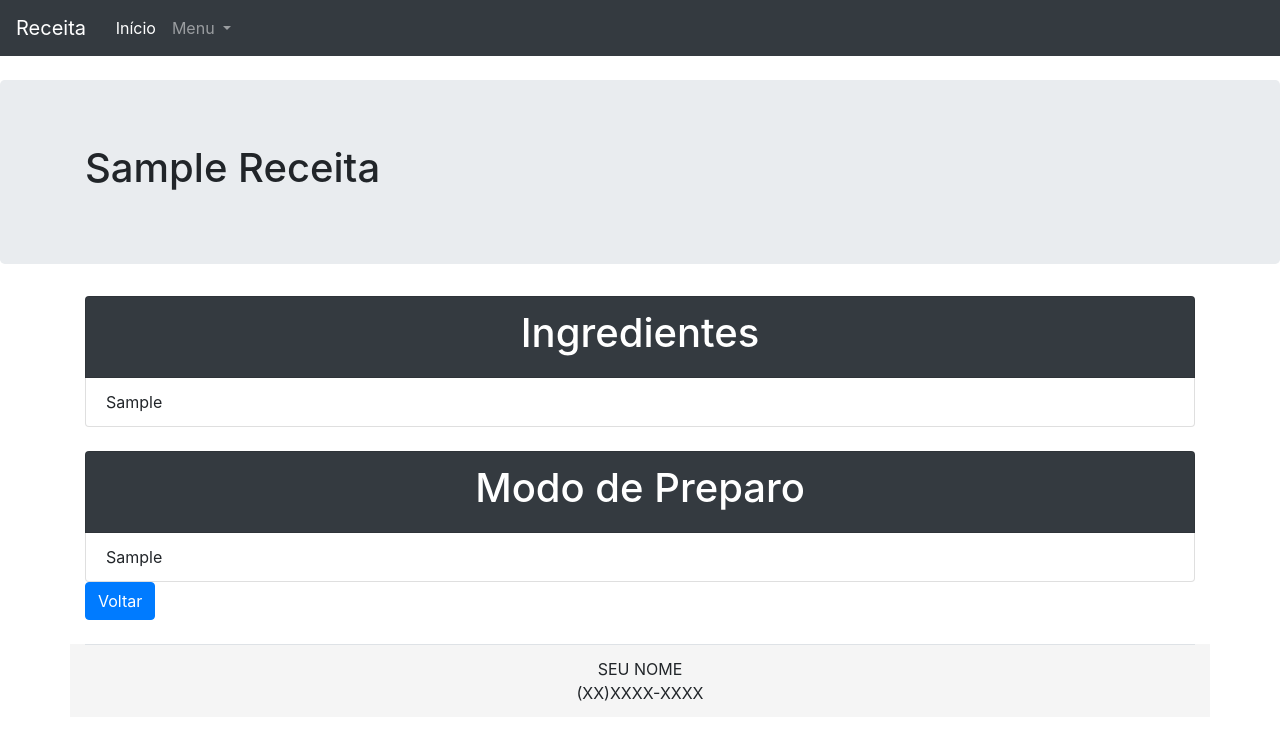
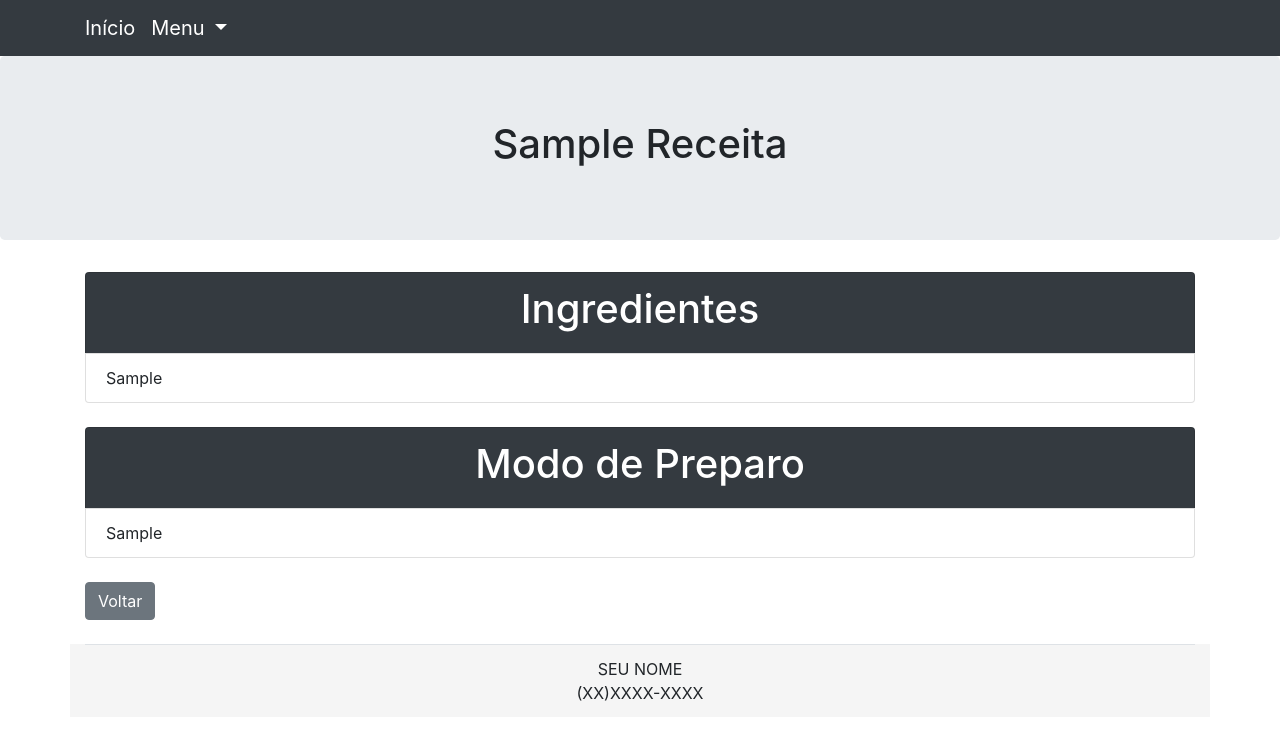
Before and after one commit to ludicarvalho/receitas, a PHP site: page /ler.php?id=1&pag=1 in a window 1280 px wide. Shown: the top 740 px of the page. Run offline with PHP 8.4, Linux system fonts and the light colour scheme; tables that the repository leaves empty or names only in its code hold one stand-in row (values such as "Sample post"); some libraries are stand-ins or nearby versions.

Commit message:
Update ler.php

```diff
--- a/ler.php
+++ b/ler.php
@@ -18,48 +18,63 @@ else {
 $data = $q->fetch(PDO::FETCH_ASSOC);
 }
 
+if (empty($_GET['pag']))
+	$pagina = 1;
+else
+	$pagina = $_GET['pag'];
+
 ?>
 <!DOCTYPE html>
 <html lang="pt-br">
 <head>
 	<meta charset="utf-8" />
-	<meta name="viewport" content="width=device-width, initial-scale=1.0">
+	<meta name="viewport" content="width=device-width, initial-scale=0.9">
 	<link rel="shortcut icon" href="img/favicon.png" />
-	<link rel="stylesheet" href="bootstrap/bootstrap.css" />
+	<link rel="stylesheet" href="bootstrap/bootstrap.min.css" />
 	<script src="bootstrap/jquery.js"></script>
 	<title>Receita - <?php echo ucwords($data['titulo']); ?></title>
 	<style>
-	.footer {
-		background-color: #f5f5f5;
+	.footer, h2 {
+		background-color: #F5F5F5;
+	}
+	@media screen and (max-width: 400px) {
+		div.ali {
+			text-align: right;
+		}
 	}
 	</style>
 </head>
 <body>
 
 <!-- Menu -->
-<nav class="navbar navbar-expand-lg navbar-dark bg-dark">
-	<span class="navbar-brand">Receita&nbsp;</span>
-	<ul class="navbar-nav mr-auto">
-		<li class="nav-item active">
-			<a class="nav-link" href="index.php">Início</a>
+<nav class="navbar navbar-expand-md navbar-dark bg-dark">
+	<div class="container">
+		<button class="navbar-toggler" type="button" data-toggle="collapse" data-target="#me" aria-controls="me" aria-expanded="false" aria-label="Toggle navigation">
+			<span class="navbar-toggler-icon"></span>
+		</button>
+		<div class="collapse navbar-collapse" id="me">
+			<ul class="navbar-nav">
+				<li>
+					<a class="navbar-brand" href="index.php">Início</a>
 				</li>
 				<li class="nav-item dropdown">
-			<a class="nav-link dropdown-toggle" href="#" id="navbarDropdown" role="button" data-toggle="dropdown" aria-haspopup="true" aria-expanded="false">
+					<a class="navbar-brand dropdown-toggle" href="#" id="navbarDropdown" role="button" data-toggle="dropdown" aria-haspopup="true" aria-expanded="false">
 						Menu
 					</a>
 					<div class="dropdown-menu" aria-labelledby="navbarDropdown">
 						<a class="dropdown-item" href="atualizar.php?id=<?php echo $data['id']; ?>">Atualizar Receita</a>
-				<a class="dropdown-item" href="apagar.php?id=<?php echo $data['id']; ?>&usr=<?php echo ucwords($data['titulo']); ?>">Apagar Receita</a>
+						<a class="dropdown-item" href="apagar.php?id=<?php echo $data['id']; ?>&nr=<?php echo ucwords($data['titulo']); ?>">Apagar Receita</a>
 					</div>
 				</li>
 			</ul>
+		</div>
+	</div>
 </nav>
 <!-- -->
 
-<br/>
 <div class="jumbotron">
 	<div class="container">
-		<h1><?php echo ucwords($data['titulo']); ?></h1>
+		<h1 class="text-center"><?php echo ucwords($data['titulo']); ?></h1>
 	</div>
 </div>
 
@@ -68,6 +83,7 @@ else {
     <li class="list-group-item bg-dark">
       <h1 class="text-center text-white">Ingredientes</h1>
     </li>
+
     <li class="list-group-item">
 <?php
 echo str_replace(";", "\n</li>\n\n<li class='list-group-item'>", $data['ingredientes']);
@@ -75,13 +91,13 @@ echo str_replace(";", "\n</li>\n\n<li class='list-group-item'>", $data['ingredie
 
     </li>
     </ul>
-
 <br/>
 
 <ul class="list-group">
     <li class="list-group-item bg-dark">
       <h1 class="text-center text-white">Modo de Preparo</h1>
     </li>
+
     <li class="list-group-item">
 <?php
 echo str_replace(";", "\n</li>\n<li class='list-group-item'>", $data['modopreparo']);
@@ -89,12 +105,16 @@ echo str_replace(";", "\n</li>\n<li class='list-group-item'>", $data['modoprepar
 
     </li>
     </ul>
-	<a href="index.php" class="btn btn-primary">Voltar</a>
+<br/>
+	<div class="ali">
+		<a href="index.php?pagina=<?php echo $pagina; ?>" class="btn btn-secondary">Voltar</a>
+	</div>
 </div>
 
 <br/>
 
 <?php rodape(); ?>
+
 
 <!-- Bootstrap core JavaScript
 ================================================== -->
@@ -103,6 +123,5 @@ echo str_replace(";", "\n</li>\n<li class='list-group-item'>", $data['modoprepar
 <script>window.jQuery || document.write('<script src="bootstrap/jquery-slim.min.js"><\/script>')</script>
 <script src="bootstrap/popper.min.js"></script>
 <script src="bootstrap/bootstrap.min.js"></script>
-
 </body>
 </html>
```
Lines whose indentation alone changed are shown as unchanged.
